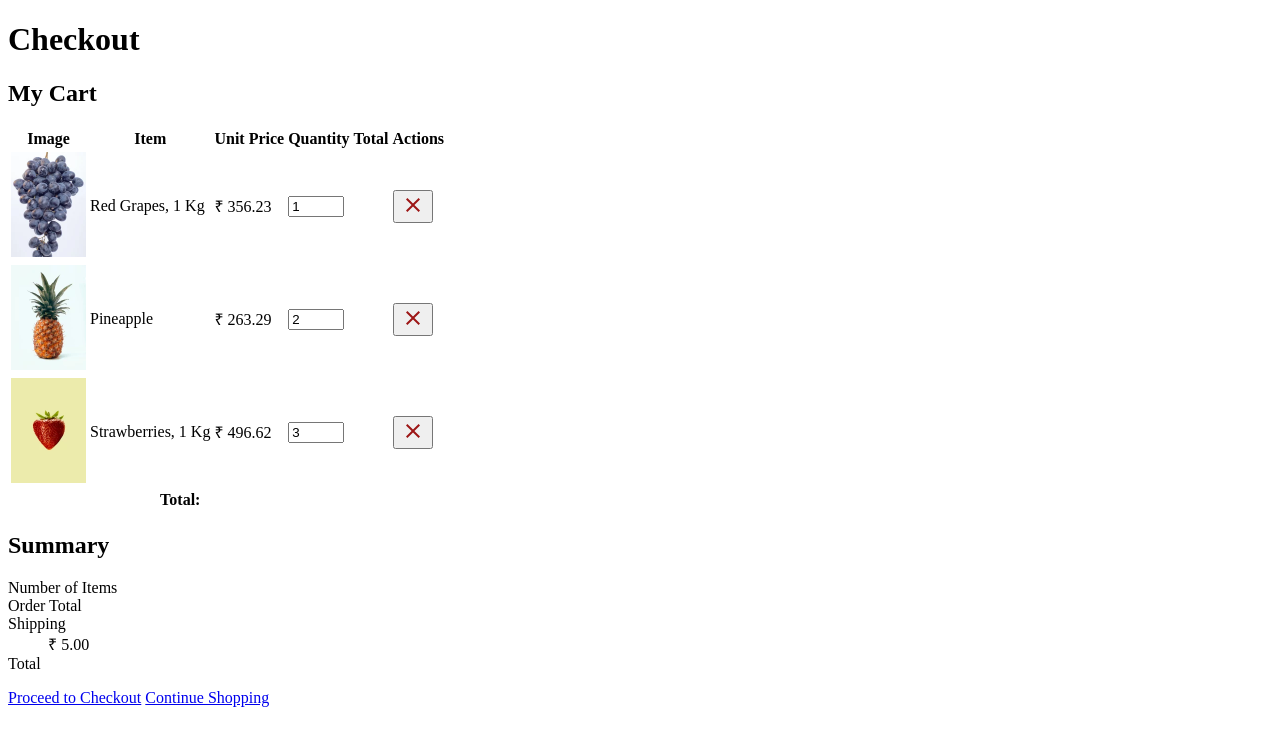
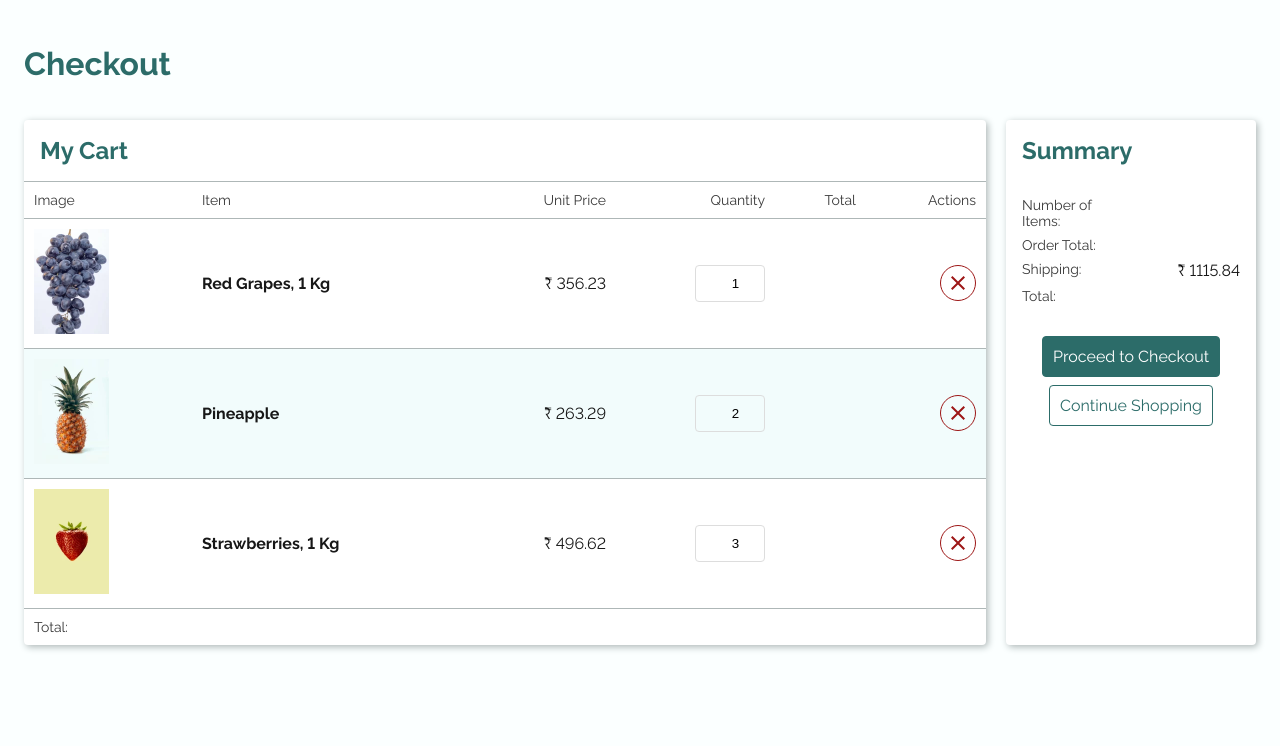
Before and after one commit to tomer00/Web-Basics, a plain HTML site: page miniProj/cart/index.html in a window 1280 px wide. Drawn offline with Linux system fonts and the light colour scheme; files whose address does not match are found by name.

Commit message:
Cart Proj Complete

```diff
--- a/miniProj/proj/index.html
+++ b/miniProj/cart/index.html
@@ -5,7 +5,7 @@
   <title>Chapter 8: Creating a shopping cart | Tiny CSS</title>
   <meta charset="utf-8">
   <meta name="viewport" content="width=device-width, initial-scale=1">
-  <link rel="stylesheet" href="styles.css">
+  <link rel="stylesheet" href="style.css">
 </head>
 
 <body>
@@ -105,7 +105,7 @@
           </dd>
 
           <dt>Shipping</dt>
-          <dd>₹ 5.00</dd>
+          <dd>₹ 1115.84</dd>
 
           <dt>Total</dt>
           <dd id="grandTotal"></dd>
--- /dev/null
+++ b/miniProj/cart/style.css
@@ -0,0 +1,190 @@
+@import url('https://fonts.googleapis.com/css2?family=Raleway:wght@400;700&display=swap');
+
+body {
+  font-family: 'Raleway', sans-serif;
+  color: #171717;
+  font-variant-numeric: lining-nums;
+  background: #fbffff;
+  padding: 1rem;
+}
+
+h1, h2 {
+  color: #2c6c69;
+}
+
+button, .button {
+  background: none;
+  border-radius: 4px;
+  padding: 10px;
+  border: solid 1px #ddd;
+  text-decoration: none;
+}
+
+button:hover,
+.button:hover {
+  outline: dotted 1px #2c6c69;
+  outline-offset: 2px;
+}
+
+button:focus,
+.button:focus {
+  outline: solid 1px #2c6c69;
+  outline-offset: 2px;
+}
+
+button.primary,
+.button.primary {
+  border-color: #2c6c69;
+  background: #2c6c69;
+  color: #ffffff;
+}
+
+button.secondary,
+.button.secondary {
+  border-color: #2c6c69;
+  color: #2c6c69;
+}
+
+button.destructive {
+  border-color: #9d1616;
+  color: #9d1616;
+  border-radius: 50%;
+  padding: 5px;
+}
+
+button.destructive img {
+  vertical-align: middle;
+}
+
+button.destructive:hover,
+button.destructive:focus {
+  outline-color: #9d1616;
+}
+
+button,
+.button,
+input {
+  background: none;
+  border-radius: 4px;
+  padding: 10px;
+  border: solid 1px #ddd;
+  text-decoration: none;
+  display: inline-block;
+}
+
+th {
+  color: #3a3a3a;
+  font-weight: normal;
+  font-size: .875em;
+}
+
+tbody td:nth-of-type(2) {
+  font-weight: bold;
+}
+
+tbody tr:nth-of-type(even) {
+  background: #f2fcfc;
+}
+
+tbody td:nth-of-type(2),
+tfoot td {
+  font-weight: bold;
+}
+
+table { border-collapse: collapse; }
+tr { border-top: solid 1px #aeb7b7; }
+
+th, dt, td[data-name]::before {
+  color: #3a3a3a;
+  font-weight: normal;
+  font-size: .875em;
+}
+
+dt::after {
+  content: ": ";
+}
+
+section {
+  background: #ffffff;
+  border-radius: 4px;
+  box-shadow: 2px 2px 7px #aeb7b7;
+}
+
+@media(max-width: 549px) {
+  td, tr { display: block; }
+  table td > img {
+    float: left;
+    margin-right: 10px;
+  }
+  td {
+    text-align: right;
+    padding: 5px;
+  }
+  thead {
+    position: absolute;
+    left: -9999rem;
+  }
+  td[data-name]::before {
+    content: attr(data-name) ":";
+    float: left;
+  }
+  tfoot tr {
+    display: flex;
+    justify-content: space-between;
+    align-items: baseline;
+  }
+  tfoot th { padding: 5px; }
+}
+
+table { width: 100%; }
+
+dl {
+  display: grid;
+  gap: .5rem;
+  grid-template-columns: auto max-content;
+  padding: 0 1rem;
+}
+dd { text-align: right; }
+
+.actions {
+  padding: 1rem;
+  text-align: center;
+}
+.actions a {
+  margin: 0 .25rem .5rem;
+}
+
+section { margin: 1rem 0 }
+
+section h2 {
+  padding: 1rem;
+  margin: 0;
+}
+
+@media (min-width: 550px) {
+
+  th:nth-of-type(n+3),
+  td:nth-of-type(n+3) {
+    text-align: right;
+  }
+
+  th { text-align: left }
+
+  td, th { padding: 10px }
+}
+
+input[type="number"] { text-align: right }
+
+@media (min-width: 955px) {
+  .section-container {
+    display: flex;
+    gap: 20px;
+  }
+  section.my-cart { flex-grow: 1 }
+  section.summary { flex-basis: 250px }
+ }
+
+ main {
+  max-width: 1280px;
+  margin: 0 auto;
+}
```
Also changed, not shown: miniProj/cart/img/grapes.webp (renamed from miniProj/proj/img/grapes.webp), miniProj/cart/img/icons/remove.svg (renamed from miniProj/proj/img/icons/remove.svg), miniProj/cart/img/pineapple.webp (renamed from miniProj/proj/img/pineapple.webp), miniProj/cart/img/strawberry.webp (renamed from miniProj/proj/img/strawberry.webp), miniProj/proj/style.css (deleted).
